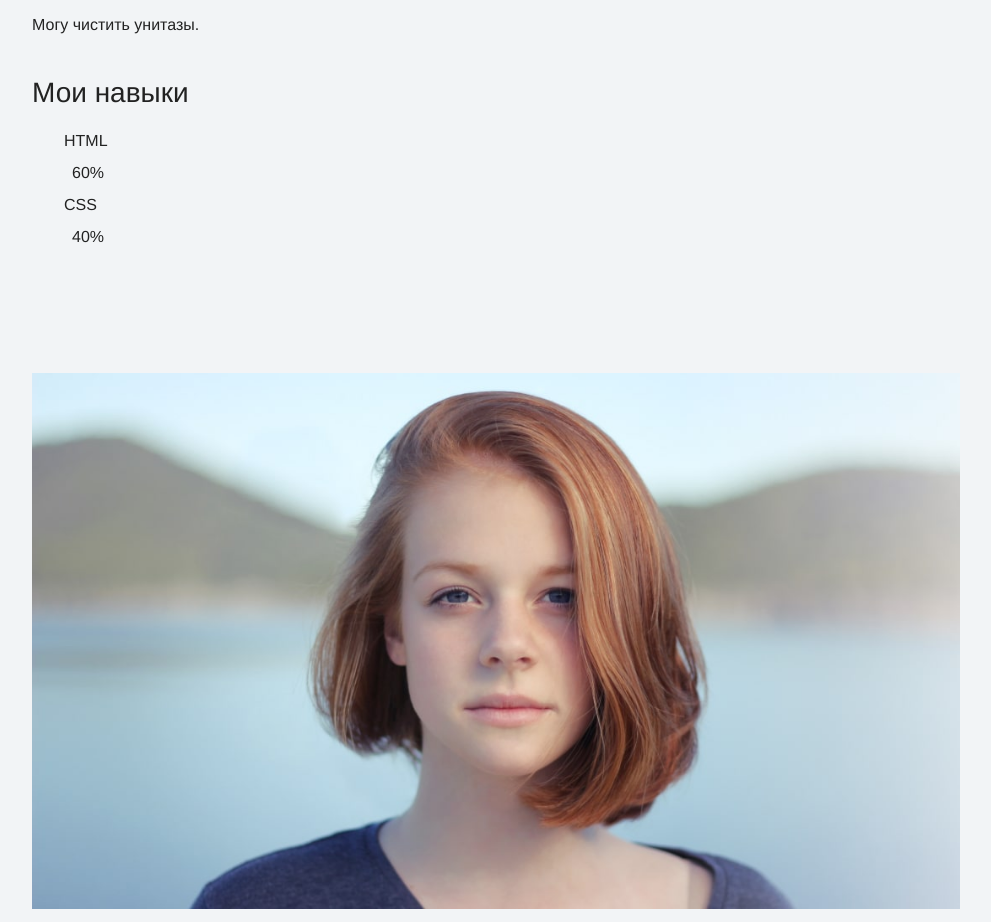
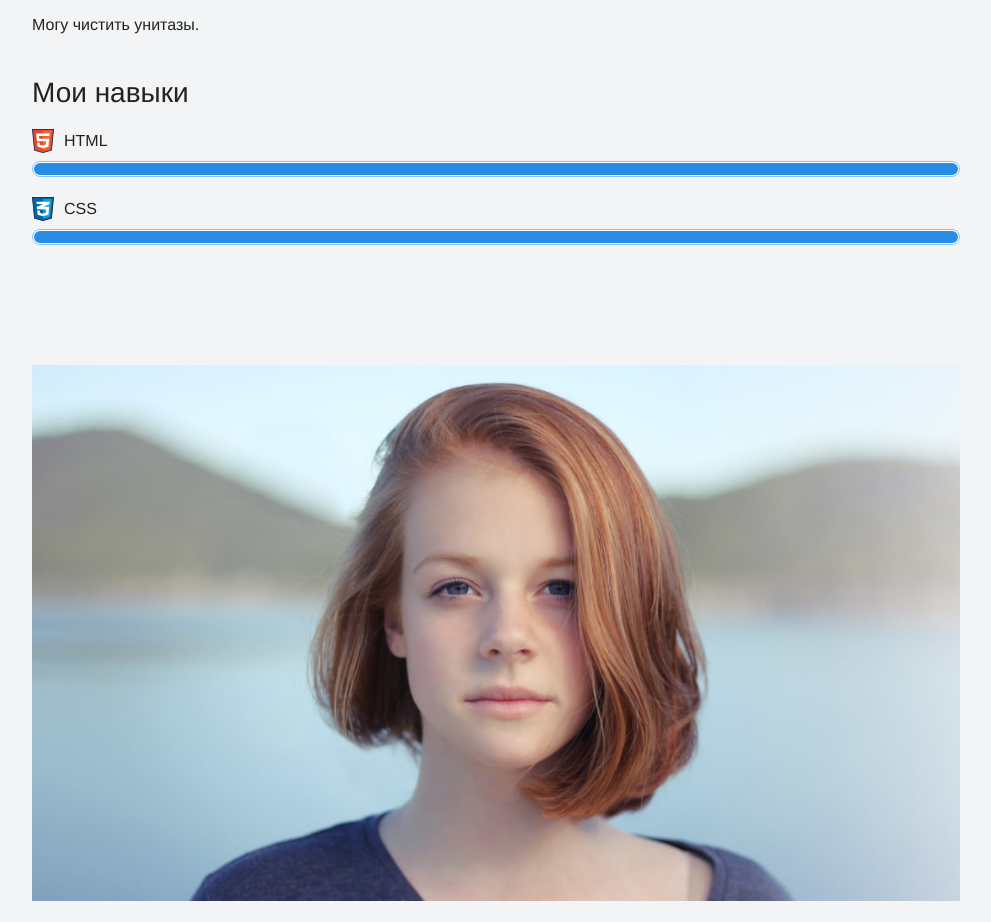
Before and after one commit to debilich/mysite, a plain HTML site: page index.html in a window 1280 px wide. Shown: the part 1331-2253 px from the top of the page, without its empty margins (144-1135 px from the left). Drawn offline with Linux system fonts and the light colour scheme.

Commit message:
Update index.html

```diff
--- a/index.html
+++ b/index.html
@@ -29,13 +29,12 @@
       <p>Могу чистить унитазы.</p>
         <div class="skills">
   <h3>Мои навыки</h3>
-  <dl class="skills-list">
-    <dt>HTML</dt>
-    <dd><div>60%</div></dd>
-    <dt>CSS</dt>
-    <dd><div>40%</div></dd>
-  </dl>
-</div>
+ <dl class="skills-list">
+    <dt class="skill-html">HTML</dt>
+    <dd class="level"><div>60%</div></dd>
+    <dt class="skill-css">CSS</dt>
+    <dd class="level"><div>40%</div></dd>
+          </dl>
       </div>
     </section>
     <figure class="user-image">
```
